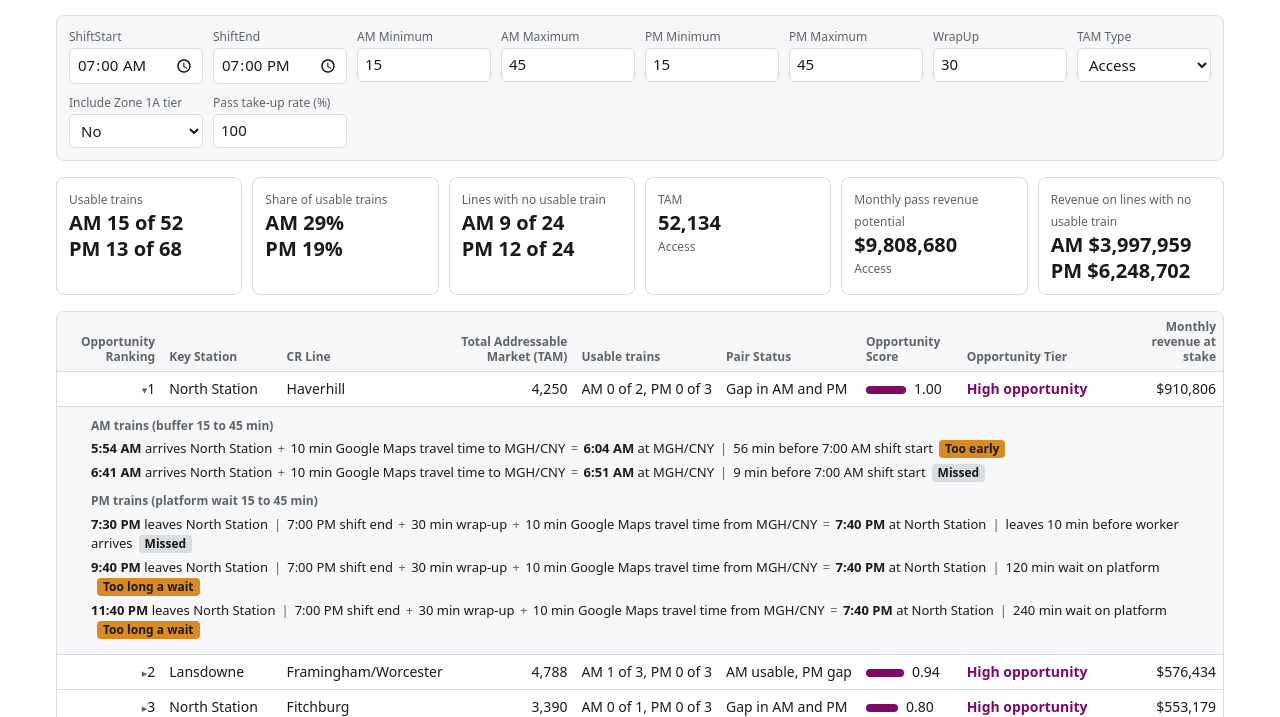
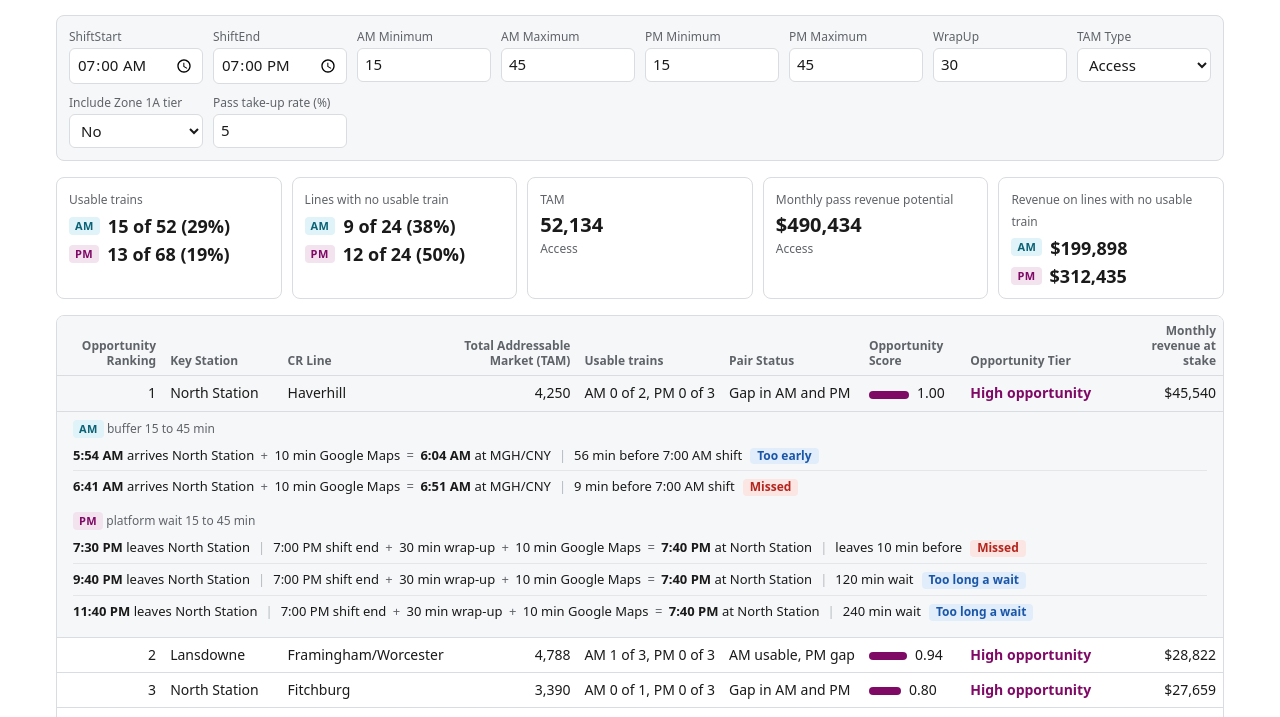
Before and after one commit to oouadani1/cr-schedule-fit-model, a plain HTML site: page index.html in a window 1280 px wide. Both pictures are taken after a click on the element 640 px from the left and 471 px from the top of the page. Shown: the part 83-800 px from the top of the page. Drawn offline with Linux system fonts and the light colour scheme.

Commit message:
drilldown refinement

```diff
--- a/index.html
+++ b/index.html
@@ -14,23 +14,27 @@ h1{font-size:22px;margin:0}
 .settings{display:grid;grid-template-columns:repeat(auto-fit,minmax(130px,1fr));gap:10px;background:var(--panel);border:1px solid var(--line);border-radius:8px;padding:12px;margin-bottom:16px}
 .settings label{display:flex;flex-direction:column;font-size:12px;color:var(--muted);gap:3px}
 .settings input,.settings select{font:inherit;font-size:15px;color:var(--ink);background:var(--bg);border:1px solid var(--line);border-radius:6px;padding:5px 7px;width:100%}
-.stats{display:grid;grid-template-columns:repeat(auto-fit,minmax(165px,1fr));gap:10px;margin-bottom:16px}
+.stats{display:grid;grid-template-columns:repeat(auto-fit,minmax(205px,1fr));gap:10px;margin-bottom:16px}
 .stat{border:1px solid var(--line);border-radius:8px;padding:10px 12px}
-.stat b{display:block;font-size:20px;line-height:1.3}
+.stat b{display:block;font-size:20px;line-height:1.3;margin-top:2px}
 .stat span{font-size:12px;color:var(--muted)}
 .stat small{display:block;font-size:12px;color:var(--muted);margin-top:2px}
 tr.pair{cursor:pointer}
 tr.pair:hover td{background:var(--panel)}
-tr.pair td:first-child::before{content:"\25B8";display:inline-block;width:14px;color:var(--muted);font-size:11px}
-tr.pair.open td:first-child::before{content:"\25BE"}
-tr.detail td{background:var(--panel);white-space:normal;padding:10px 14px 12px 34px}
-.dh{font-size:12px;font-weight:600;color:var(--muted);margin:8px 0 3px}
+tr.pair.open td{background:var(--panel)}
+tr.detail td{background:var(--panel);padding:8px 16px 10px}
+.dh{font-size:12px;color:var(--muted);margin:10px 0 2px}
 .dh:first-child{margin-top:0}
-.tl{font-size:13px;padding:2px 0;line-height:1.5}
-.tl i{font-style:normal;color:var(--muted);margin:0 2px}
-.tl .sep{color:var(--muted);margin:0 6px}
-.res{display:inline-block;font-weight:600;font-size:12px;border-radius:4px;padding:0 6px;margin-left:6px}
-.res.r2{background:var(--teal)}.res.r1{background:var(--med)}.res.r0{background:var(--line)}
+.tl{font-size:13px;padding:6px 0;line-height:1.4;white-space:nowrap;border-top:1px solid #e4e6e9}
+.dh + .tl{border-top:0}
+.tl i{font-style:normal;color:var(--muted);margin:0 3px}
+.tl .sep{color:#b5bac0;margin:0 8px}
+.res{display:inline-block;font-weight:600;font-size:12px;border-radius:4px;padding:0 7px;margin-left:8px}
+.res.r2{background:#e3f4e7;color:#1b6b34}.res.r1{background:#e2edfb;color:#1a56a8}.res.r0{background:#fce6e4;color:#b3261e}
+.ap{font-style:normal;display:inline-block;font-size:11px;font-weight:700;letter-spacing:.04em;border-radius:4px;padding:1px 6px;min-width:30px;text-align:center}
+.ap.am{background:#dff3f8;color:#0b6275}.ap.pm{background:#f3e3ee;color:#7f0a66}
+.ln{display:flex;align-items:center;gap:8px;margin-top:3px;white-space:nowrap}
+.ln b{font-size:18px;font-weight:600}
 .wrap{overflow-x:auto;border:1px solid var(--line);border-radius:8px}
 table{border-collapse:collapse;width:100%;min-width:900px}
 table{font-size:14px}
@@ -61,7 +65,7 @@ tr:last-child td{border-bottom:0}
   <label>WrapUp<input id="WrapUp" type="number" min="0" step="1" value="30"></label>
   <label>TAM Type<select id="TAM_Type"><option>Access</option><option>Within 30 minutes</option></select></label>
   <label>Include Zone 1A tier<select id="Include_1A"><option>No</option><option>Yes</option></select></label>
-  <label>Pass take-up rate (%)<input id="TakeUp" type="number" min="0" max="100" step="1" value="100"></label>
+  <label>Pass take-up rate (%)<input id="TakeUp" type="number" min="0" max="100" step="1" value="5"></label>
 </div>
 <div class="err" id="err">Each Minimum must not be larger than its Maximum.</div>
 
@@ -84,8 +88,8 @@ const toMin = s => { const [h, m] = s.split(':').map(Number); return h * 60 + m;
 const fmt = n => Math.round(n).toLocaleString('en-US');
 const usd = n => '$' + fmt(n);
 const ZONE_1A_PASS = 90;
-const MODE = {JFK: 'Longwood Collective shuttle', Lansdowne: 'Longwood Collective shuttle', Ruggles: 'Longwood Collective / BMC shuttle'};
-const modeOf = s => MODE[s] || 'Google Maps travel time';
+const MODE = {JFK: 'LMA shuttle', Lansdowne: 'LMA shuttle', Ruggles: 'LMA/BMC shuttle'};
+const modeOf = s => MODE[s] || 'Google Maps';
 const clock = m => { m = ((Math.round(m) % 1440) + 1440) % 1440; const h = Math.floor(m / 60); return ((h % 12) || 12) + ':' + String(m % 60).padStart(2, '0') + (h < 12 ? ' AM' : ' PM'); };
 const open = new Set();
 
@@ -95,17 +99,17 @@ function detail(r, c) {
   const p = r.p, mode = modeOf(p.station), h = p.hospitals, res = ['Missed', 'Too early', 'Usable'];
   const am = p.am.map((t, i) => {
     const arr = t + p.amTransit, before = c.shiftStart - arr, s = r.amScores[i];
-    const gap = before > 0 ? `${before} min before ${clock(c.shiftStart)} shift start` : before === 0 ? `at ${clock(c.shiftStart)} shift start` : `${-before} min after ${clock(c.shiftStart)} shift start`;
-    return `<div class="tl"><b>${clock(t)}</b> arrives ${p.station} <i>+</i> ${p.amTransit} min ${mode} to ${h} <i>=</i> <b>${clock(arr)}</b> at ${h}<span class="sep">|</span>${gap}<span class="res r${s}">${res[s]}</span></div>`;
+    const gap = before > 0 ? `${before} min before ${clock(c.shiftStart)} shift` : before === 0 ? `at ${clock(c.shiftStart)} shift` : `${-before} min after ${clock(c.shiftStart)} shift`;
+    return `<div class="tl"><b>${clock(t)}</b> arrives ${p.station} <i>+</i> ${p.amTransit} min ${mode} <i>=</i> <b>${clock(arr)}</b> at ${h}<span class="sep">|</span>${gap}<span class="res r${s}">${res[s]}</span></div>`;
   }).join('') || '<div class="tl">No trains</div>';
   const earliest = c.shiftEnd + c.wrap + p.pmTransit;
   const pm = p.pm.map((t, i) => {
     const cush = t - earliest, s = r.pmScores[i];
-    const gap = cush > 0 ? `${cush} min wait on platform` : cush === 0 ? 'leaves as worker arrives' : `leaves ${-cush} min before worker arrives`;
+    const gap = cush >= 0 ? `${cush} min wait` : `leaves ${-cush} min before`;
     const label = s === 1 ? 'Too long a wait' : res[s];
-    return `<div class="tl"><b>${clock(t)}</b> leaves ${p.station}<span class="sep">|</span>${clock(c.shiftEnd)} shift end <i>+</i> ${c.wrap} min wrap-up <i>+</i> ${p.pmTransit} min ${mode} from ${h} <i>=</i> <b>${clock(earliest)}</b> at ${p.station}<span class="sep">|</span>${gap}<span class="res r${s}">${label}</span></div>`;
+    return `<div class="tl"><b>${clock(t)}</b> leaves ${p.station}<span class="sep">|</span>${clock(c.shiftEnd)} shift end <i>+</i> ${c.wrap} min wrap-up <i>+</i> ${p.pmTransit} min ${mode} <i>=</i> <b>${clock(earliest)}</b> at ${p.station}<span class="sep">|</span>${gap}<span class="res r${s}">${label}</span></div>`;
   }).join('') || '<div class="tl">No trains</div>';
-  return `<tr class="detail"><td colspan="9"><div class="dh">AM trains (buffer ${c.amMin} to ${c.amMax} min)</div>${am}<div class="dh">PM trains (platform wait ${c.pmMin} to ${c.pmMax} min)</div>${pm}</td></tr>`;
+  return `<tr class="detail"><td colspan="9"><div class="dh"><em class="ap am">AM</em> buffer ${c.amMin} to ${c.amMax} min</div>${am}<div class="dh"><em class="ap pm">PM</em> platform wait ${c.pmMin} to ${c.pmMax} min</div>${pm}</td></tr>`;
 }
 
 function run(){
@@ -151,15 +155,17 @@ function run(){
   const amUsable = sum(r => r.amUse), pmUsable = sum(r => r.pmUse);
   const amNone = rows.filter(r => r.amUse === 0).length, pmNone = rows.filter(r => r.pmUse === 0).length;
   const tamTotal = sum(r => r.tam);
-  const pct = (a, b) => b ? Math.round(a / b * 100) + '%' : '';
-  $('stats').innerHTML = [
-    ['Usable trains', `AM ${amUsable} of ${amScored}`, `PM ${pmUsable} of ${pmScored}`],
-    ['Share of usable trains', `AM ${pct(amUsable, amScored)}`, `PM ${pct(pmUsable, pmScored)}`],
-    ['Lines with no usable train', `AM ${amNone} of 24`, `PM ${pmNone} of 24`],
-    ['TAM', fmt(tamTotal), $('TAM_Type').value],
-    ['Monthly pass revenue potential', usd(sum(r => r.rev)), $('TAM_Type').value],
-    ['Revenue on lines with no usable train', `AM ${usd(rows.filter(r => r.amUse === 0).reduce((a, r) => a + r.rev, 0))}`, `PM ${usd(rows.filter(r => r.pmUse === 0).reduce((a, r) => a + r.rev, 0))}`]
-  ].map(([k, a, b]) => `<div class="stat"><span>${k}</span><b>${a}</b>${/^PM /.test(b) ? `<b>${b}</b>` : `<small>${b}</small>`}</div>`).join('');
+  const pct = (a, b) => b ? ` (${Math.round(a / b * 100)}%)` : '';
+  const n = rows.length, tt = $('TAM_Type').value;
+  const revNone = f => usd(rows.filter(f).reduce((a, r) => a + r.rev, 0));
+  const duo = (k, am, pm) => `<div class="stat"><span>${k}</span><div class="ln"><em class="ap am">AM</em><b>${am}</b></div><div class="ln"><em class="ap pm">PM</em><b>${pm}</b></div></div>`;
+  const one = (k, v) => `<div class="stat"><span>${k}</span><b>${v}</b><small>${tt}</small></div>`;
+  $('stats').innerHTML =
+    duo('Usable trains', `${amUsable} of ${amScored}${pct(amUsable, amScored)}`, `${pmUsable} of ${pmScored}${pct(pmUsable, pmScored)}`) +
+    duo('Lines with no usable train', `${amNone} of ${n}${pct(amNone, n)}`, `${pmNone} of ${n}${pct(pmNone, n)}`) +
+    one('TAM', fmt(tamTotal)) +
+    one('Monthly pass revenue potential', usd(sum(r => r.rev))) +
+    duo('Revenue on lines with no usable train', revNone(r => r.amUse === 0), revNone(r => r.pmUse === 0));
 }
 document.querySelectorAll('.settings input,.settings select').forEach(el => el.addEventListener('input', run));
 const toggle = tr => { if (!tr || !tr.dataset.k) return; const k = tr.dataset.k; open.has(k) ? open.delete(k) : open.add(k); run(); };
```
